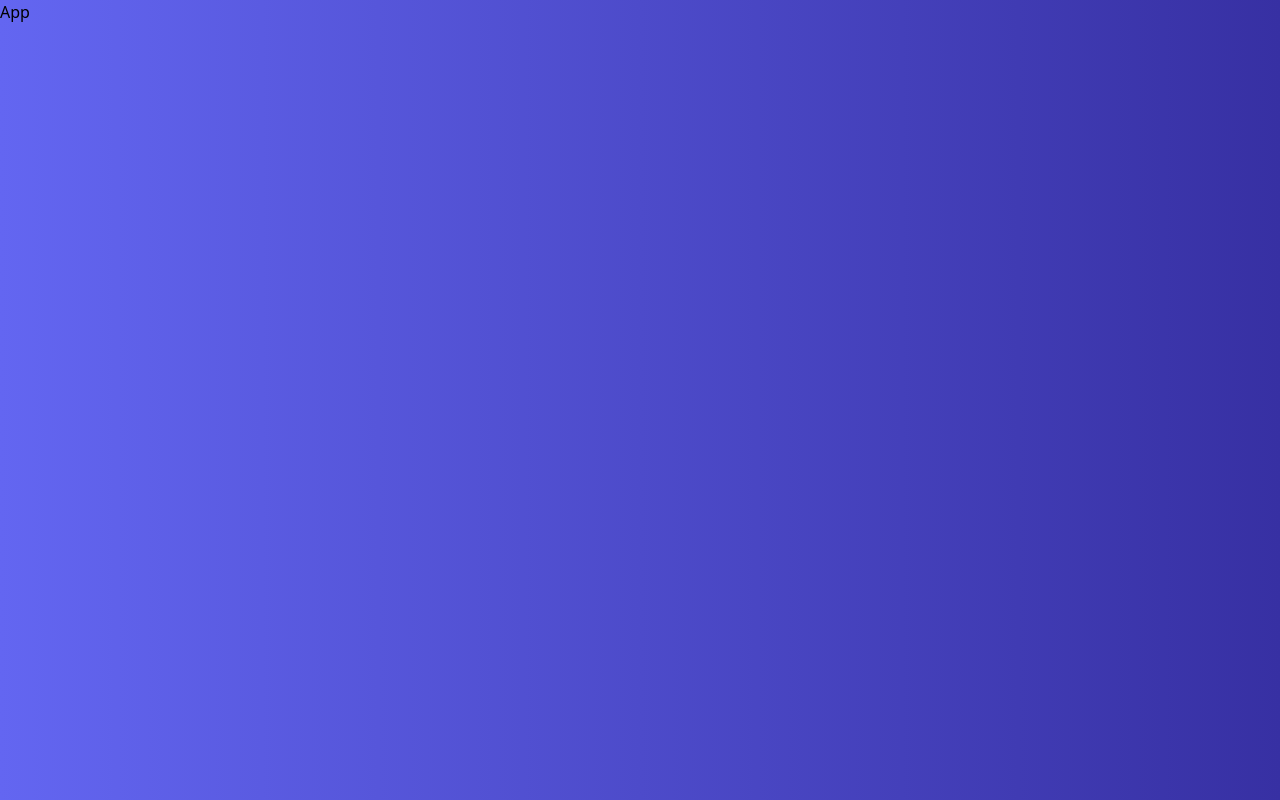
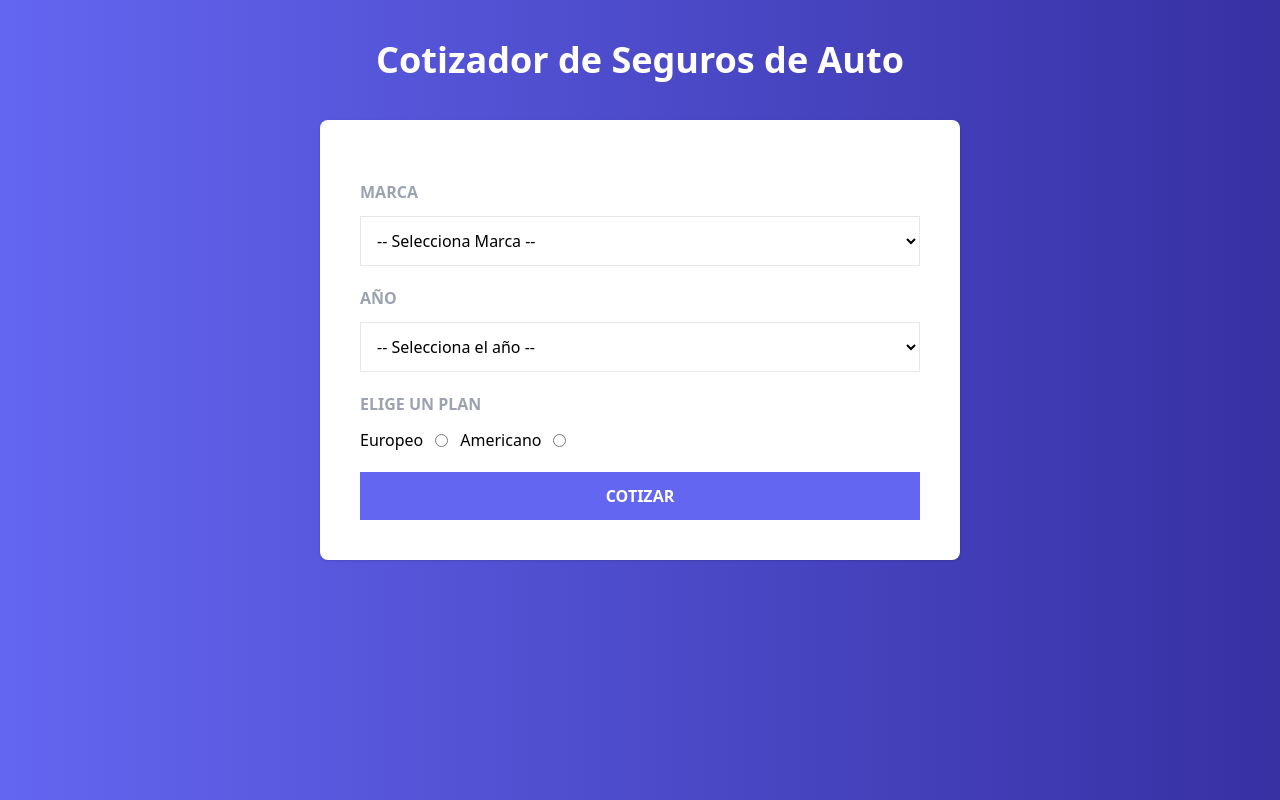
Before and after one commit to LeonardoAbraham/react-cotizador-seguros, a React (Vite) app: page / in a window 1280 px wide. Built offline with nearby package versions, Linux system fonts and the light colour scheme.

Commit message:
Creando el Formulario

```diff
--- a/src/App.jsx
+++ b/src/App.jsx
@@ -1,11 +1,10 @@
+import AppSeguro from "./components/AppSeguro"
 
 function App() {
 
     return (
         <>
-            <h1>
-                App
-            </h1>
+            <AppSeguro />
         </>
     )
 }
--- /dev/null
+++ b/src/components/AppSeguro.jsx
@@ -0,0 +1,18 @@
+import Formulario from "./Formulario"
+
+const AppSeguro = () => {
+    return (
+        <>
+            <header className="my-10">
+                <h1 className="text-white text-center text-4xl font-black">
+                    Cotizador de Seguros de Auto
+                </h1>
+            </header>
+            <main className="bg-white md:w-2/3 lg:w-2/4 mx-auto shadow rounded-lg p-10">
+                <Formulario />
+            </main>
+        </>
+    )
+}
+
+export default AppSeguro
--- /dev/null
+++ b/src/components/Formulario.jsx
@@ -0,0 +1,86 @@
+import { Fragment } from "react"
+import { MARCAS, YEARS, PLANES } from "../constants"
+
+const Formulario = () => {
+    return (
+        <form>
+            <div className="my-5">
+                <label htmlFor="" className="block mb-3 font-bold text-gray-400 uppercase">
+                    Marca
+                </label>
+                <select
+                    name=""
+                    id=""
+                    className="w-full p-3 bg-white border border-gray-200"
+                >
+                    <option value="">-- Selecciona Marca --</option>
+                    {
+                        MARCAS.map(marca => (
+                            <option
+                                key={marca.id}
+                                value={marca.id}
+                            >
+                                {marca.nombre}
+                            </option>
+                        ))
+                    }
+
+                </select>
+            </div>
+
+            <div className="my-5">
+                <label htmlFor="" className="block mb-3 font-bold text-gray-400 uppercase">
+                    Año
+                </label>
+                <select
+                    name=""
+                    id=""
+                    className="w-full p-3 bg-white border border-gray-200"
+                >
+                    <option value="">-- Selecciona el año --</option>
+                    {
+                        YEARS.map(year => (
+                            <option
+                                key={year}
+                                value={year}
+                            >
+                                {year}
+                            </option>
+                        ))
+                    }
+
+                </select>
+            </div>
+
+            <div className="my-5">
+                <label htmlFor="" className="block mb-3 font-bold text-gray-400 uppercase">
+                    Elige un Plan
+                </label>
+                <div className="flex gap-3 items-center">
+                    {
+                        PLANES.map(plan => (
+                            <Fragment key={plan.id}>
+                                <label>
+                                    {plan.nombre}
+                                </label>
+                                <input
+                                    type="radio"
+                                    name="plan"
+                                    value={plan.id}
+                                />
+                            </Fragment>
+                        ))
+                    }
+                </div>
+            </div>
+
+            <input
+                type="submit"
+                className="w-full bg-indigo-500 hover:bg-indigo-600 transition-colors text-white cursor-pointer p-3 uppercase font-bold"
+                value={"Cotizar"}
+            />
+        </form>
+    )
+}
+
+export default Formulario
--- /dev/null
+++ b/src/constants/index.js
@@ -0,0 +1,17 @@
+export const MARCAS = [
+    { id: 1, nombre: "Europeo" },
+    { id: 2, nombre: "Americano" },
+    { id: 3, nombre: "Asíatico" },
+];
+
+
+/* Años */
+const YEARMAX = new Date().getFullYear();
+
+export const YEARS = Array.from(new Array(20), (valor, index) => YEARMAX - index)
+
+/* Planes */
+export const PLANES = [
+    { id:1, nombre:"Europeo" },
+    { id:2, nombre:"Americano" }
+]
```
